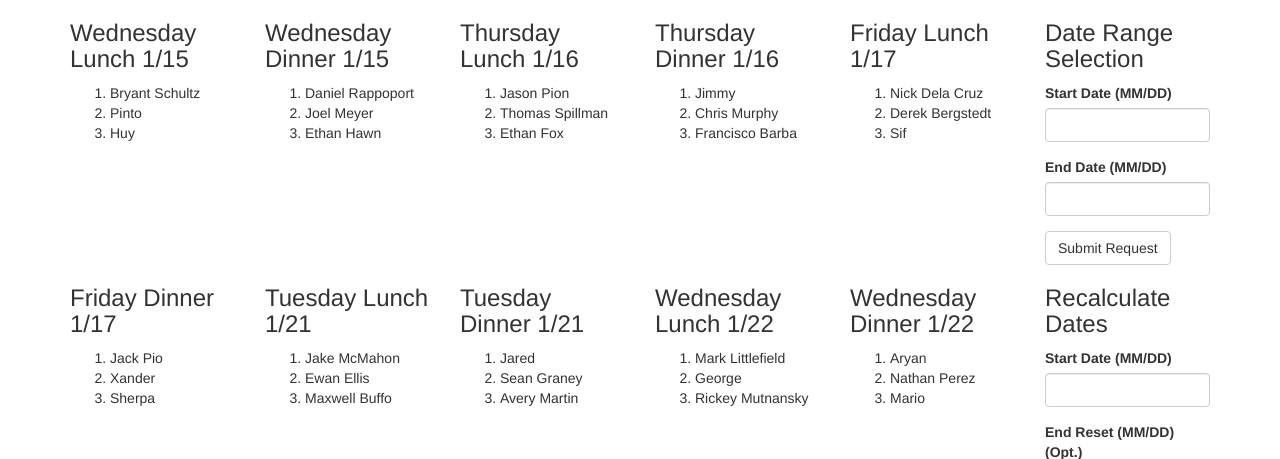
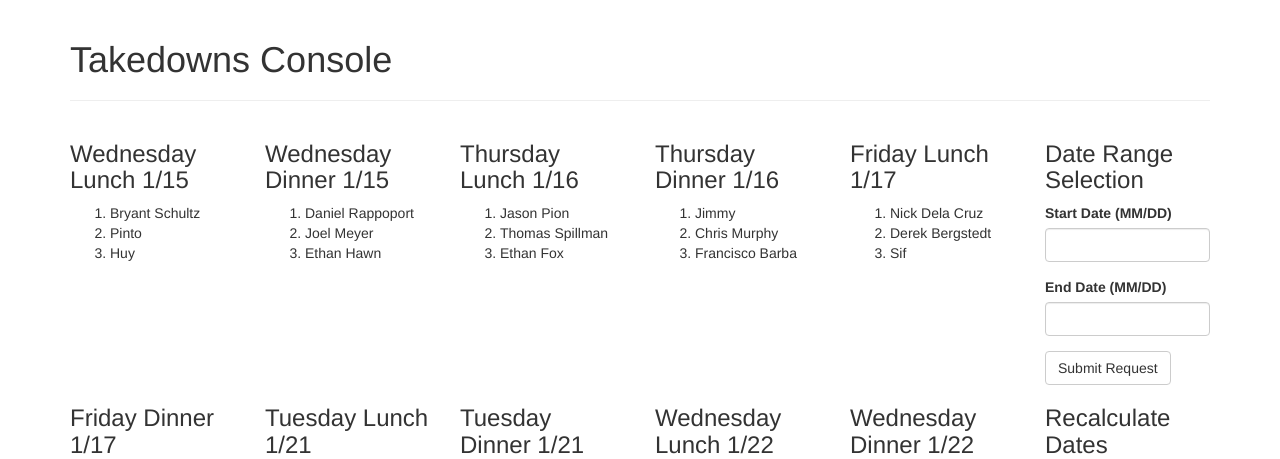
Before and after one commit to aepks/takedowns-projects, a Flask app: page / in a window 1280 px wide. Shown: the top 459 px of the page. Run offline with Flask 2, Linux system fonts and the light colour scheme; data comes from the database, SQL or seed files in the repository; both versions use the stored data as it was after the commit; data that the repository does not hold is empty; some libraries are stand-ins or nearby versions.

Commit message:
updates incl. db

```diff
--- a/app/templates/tdconsole.html
+++ b/app/templates/tdconsole.html
@@ -3,6 +3,9 @@
 
 {% block app_content %}
 <div class="container">
+  <br>
+  <h1>Takedowns Console</h1>
+  <hr>
   {% if message %}
   <div class="alert alert-primary" role="alert">
   {{ message }}
```
Also changed, not shown: app/db/takedowns.db.
